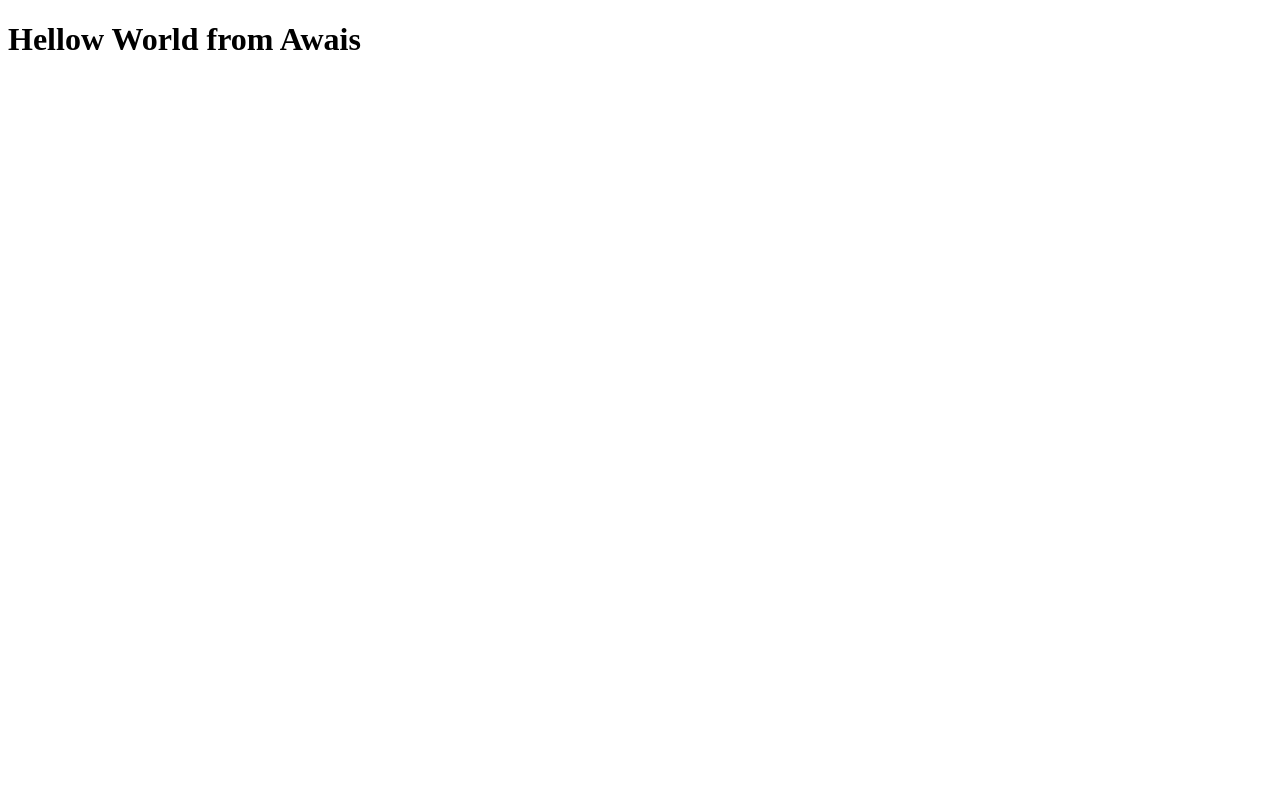
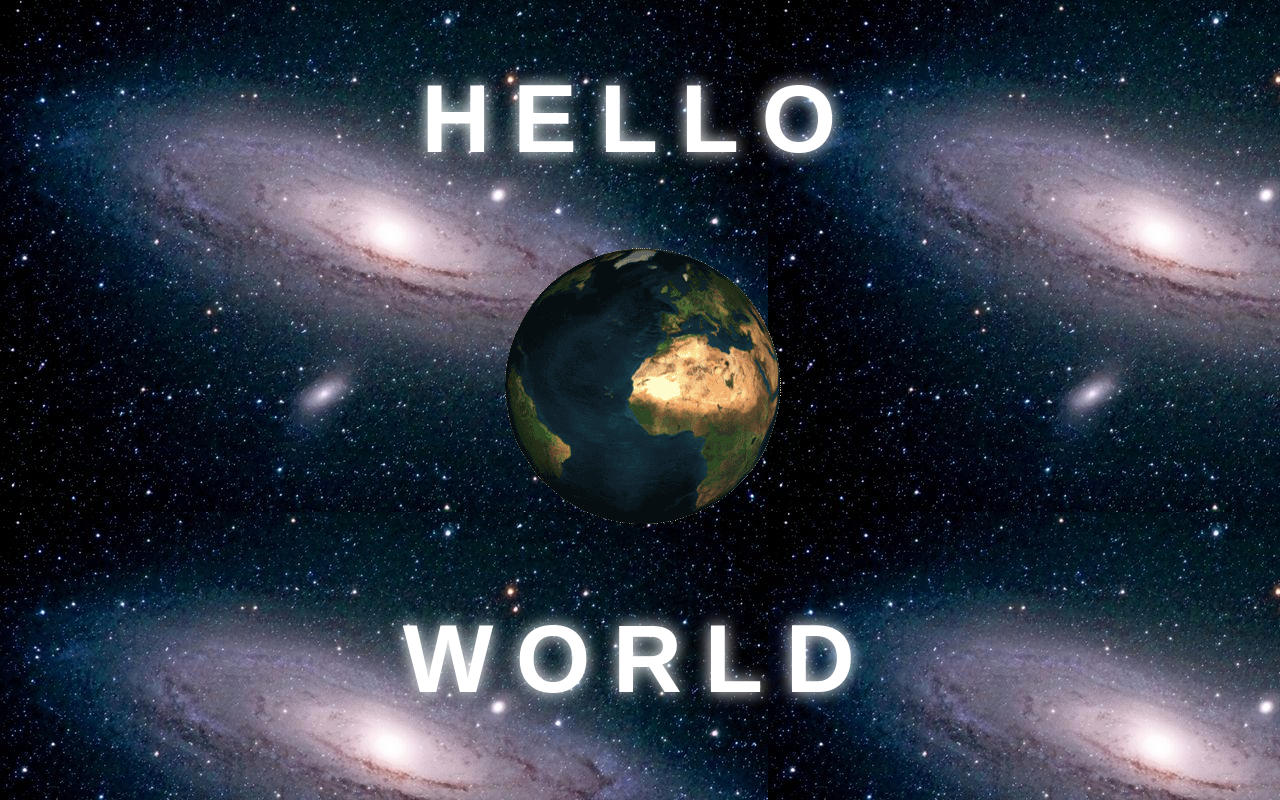
Before and after one commit to Awais-Kasi/Bootcamp2020, a plain HTML site: page index.html in a window 1280 px wide. Drawn offline with Linux system fonts and the light colour scheme.

Commit message:
Update Index

```diff
--- a/index.html
+++ b/index.html
@@ -1,11 +1,31 @@
 <!DOCTYPE html>
-<html lang="en">
+<html>
 <head>
-    <meta charset="UTF-8">
-    <meta name="viewport" content="width=device-width, initial-scale=1.0">
     <title>Project1</title>
+    <style>
+        html {
+            font-size: 16px;
+            background-image: url('img/space.jpg');
+            background-repeat: repeat;
+        }
+        div.container{
+            text-align: center;
+        }
+        h1 {
+            font-family: Arial, Helvetica, sans-serif;
+            font-size: 6rem;
+            color: white;
+            letter-spacing: 1.4rem;
+            text-transform: uppercase;
+            text-shadow: 0rem 0rem 1rem white;
+        }
+    </style>
 </head>
 <body>
-    <h1>Hellow World from Awais</h1>
+    <div class="container">
+        <h1>Hello</h1>
+        <img src="img/earth.gif" alt="spinning world">
+        <h1>World</h1>
+    </div>
 </body>
 </html>
```
Also changed, not shown: img/earth.gif (added), img/space.jpg (added), 1 other file.
